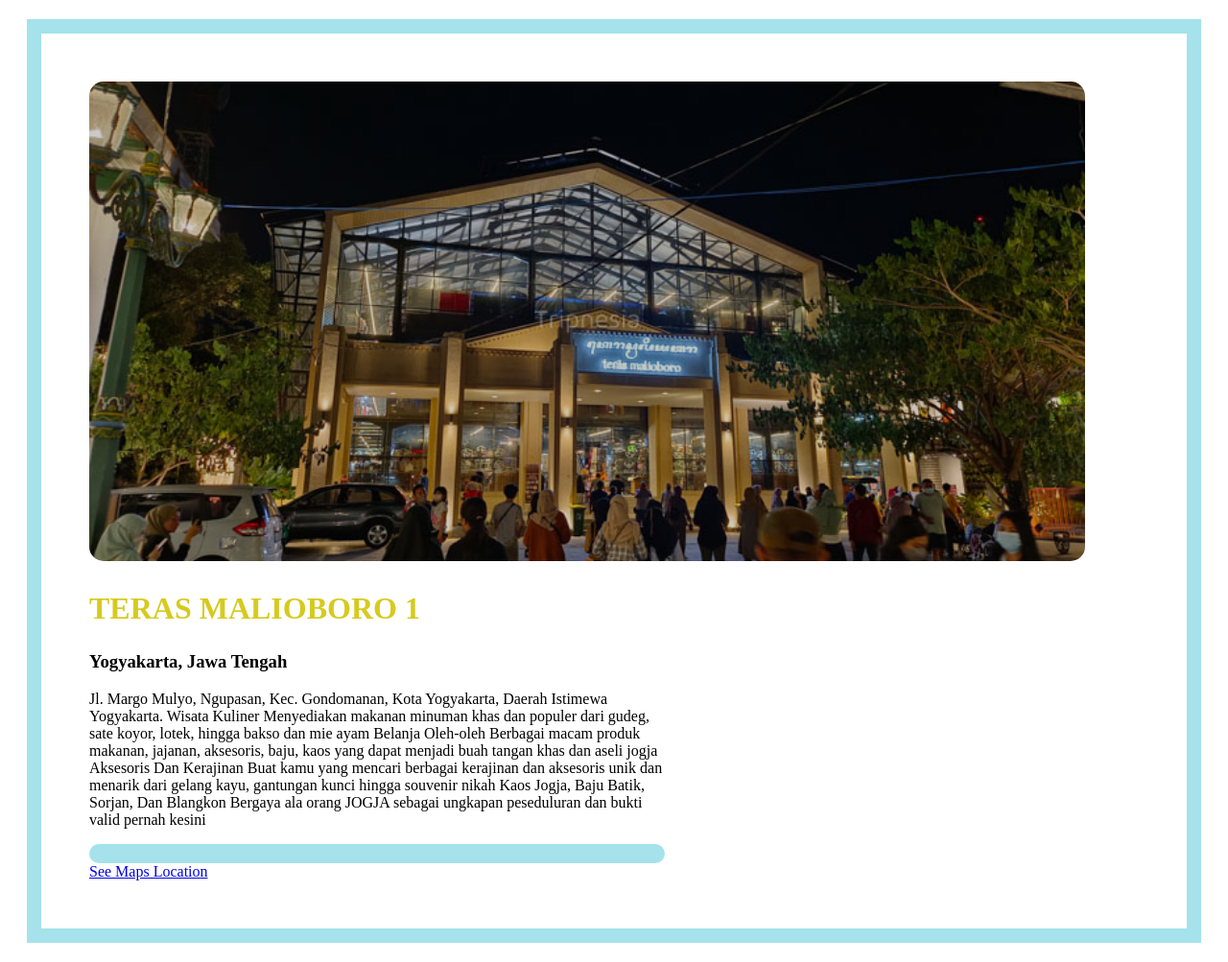
After one commit to hazeltara/My-Travel, a PHP site: page /malioboro1.html in a window 1280 px wide. The commit adds this page. Shown: the whole page at 96% size. Run offline with PHP 8.4, Linux system fonts and the light colour scheme.

Commit message:
ngubah css

```diff
--- a/albe.css
+++ b/albe.css
@@ -477,7 +477,7 @@
 }
 
 .paris{
-    border: 15px solid rgb(235, 185, 165);
+    border: 15px solid rgb(165, 226, 235);
     padding: 50px;
     margin: 20px;
 }
@@ -503,7 +503,7 @@
     color: rgb(214, 202, 31);
 }
 .btn1 {
-    background-color:rgb(214, 127, 105);
+    background-color:rgb(165, 226, 235);
     padding: 10px 20px;
     border-radius: 15px;
 }
--- /dev/null
+++ b/malioboro1.html
@@ -0,0 +1,30 @@
+<!DOCTYPE html>
+<html lang="en">
+<head>
+    <meta charset="UTF-8">
+    <meta name="viewport" content="width=device-width, initial-scale=1.0">
+    <link rel="stylesheet" href="tradisional.css">
+    <title>TERAS MALIOBORO 1</title>
+</head>
+<body>
+    <section class="mali1">
+        <div class="mali1-content">
+        <div class="macol-content">
+        <img src="mali1.jpg">
+        <h2>TERAS MALIOBORO 1</h2>
+        <h3>Yogyakarta, Jawa Tengah</h3>
+        <p>Jl. Margo Mulyo, Ngupasan, Kec. Gondomanan, Kota Yogyakarta, Daerah Istimewa Yogyakarta.
+            Wisata Kuliner
+            Menyediakan makanan minuman khas dan populer dari gudeg, sate koyor, lotek, hingga bakso dan mie ayam
+            Belanja Oleh-oleh
+            Berbagai macam produk makanan, jajanan, aksesoris, baju, kaos yang dapat menjadi buah tangan khas dan aseli jogja
+            Aksesoris Dan Kerajinan
+            Buat kamu yang mencari berbagai kerajinan dan aksesoris unik dan menarik dari gelang kayu, gantungan kunci hingga souvenir nikah
+            Kaos Jogja, Baju Batik, Sorjan, Dan Blangkon
+            Bergaya ala orang JOGJA sebagai ungkapan peseduluran dan bukti valid pernah kesini
+            <div class="btn1"></div>
+        <a href="https://maps.app.goo.gl/a3dyLLcJSpULh7vd7">See Maps Location</a>
+        </div>
+    </section>
+</body>
+</html>
--- /dev/null
+++ b/tradisional.css
@@ -0,0 +1,127 @@
+.senen{
+    border: 15px solid rgb(165, 226, 235);
+    padding: 50px;
+    margin: 20px;
+}
+
+.senen-content{
+    max-width: 600px;
+}
+
+.secol-content img {
+    width: 173%;
+    height: 500px;
+    object-fit: cover;
+    border-radius: 15px;
+    filter: brightness(80%);
+    transition: all .3s cubic-bezier(.495, .05, .55, .95);
+    will-change: filter;
+}
+
+.senen-content h2{
+    position: relative;
+    font-size: 32px;
+    font-weight: 700;
+    color: rgb(214, 202, 31);
+}
+.btn1 {
+    background-color:rgb(165, 226, 235);
+    padding: 10px 20px;
+    border-radius: 15px;
+}
+
+.beringharjo{
+    border: 15px solid rgb(165, 226, 235);
+    padding: 50px;
+    margin: 20px;
+}
+
+.beringharjo-content{
+    max-width: 600px;
+}
+
+.bncol-content img {
+    width: 173%;
+    height: 500px;
+    object-fit: cover;
+    border-radius: 15px;
+    filter: brightness(80%);
+    transition: all .3s cubic-bezier(.495, .05, .55, .95);
+    will-change: filter;
+}
+
+.beringharjo-content h2{
+    position: relative;
+    font-size: 32px;
+    font-weight: 700;
+    color: rgb(214, 202, 31);
+}
+.btn1 {
+    background-color:rgb(165, 226, 235);
+    padding: 10px 20px;
+    border-radius: 15px;
+}
+
+.mali1{
+    border: 15px solid rgb(165, 226, 235);
+    padding: 50px;
+    margin: 20px;
+}
+
+.mali1-content{
+    max-width: 600px;
+}
+
+.macol-content img {
+    width: 173%;
+    height: 500px;
+    object-fit: cover;
+    border-radius: 15px;
+    filter: brightness(80%);
+    transition: all .3s cubic-bezier(.495, .05, .55, .95);
+    will-change: filter;
+}
+
+.mali1-content h2{
+    position: relative;
+    font-size: 32px;
+    font-weight: 700;
+    color: rgb(214, 202, 31);
+}
+.btn1 {
+    background-color:rgb(165, 226, 235);
+    padding: 10px 20px;
+    border-radius: 15px;
+}
+
+.mali2{
+    border: 15px solid rgb(165, 226, 235);
+    padding: 50px;
+    margin: 20px;
+}
+
+.mali2-content{
+    max-width: 600px;
+}
+
+.mlcol-content img {
+    width: 173%;
+    height: 500px;
+    object-fit: cover;
+    border-radius: 15px;
+    filter: brightness(80%);
+    transition: all .3s cubic-bezier(.495, .05, .55, .95);
+    will-change: filter;
+}
+
+.mali2-content h2{
+    position: relative;
+    font-size: 32px;
+    font-weight: 700;
+    color: rgb(214, 202, 31);
+}
+.btn1 {
+    background-color:rgb(165, 226, 235);
+    padding: 10px 20px;
+    border-radius: 15px;
+}
```
Also changed, not shown: belanja.html (+7 -7 lines), beringharjo.html (added, +23 -0 lines), klewer.html (added, +24 -0 lines), malioboro2.html (added, +25 -0 lines), senen.html (added, +23 -0 lines), tanahabang.html (added, +24 -0 lines), beringharjo.jpg (added), klewer.jpg (added), mali1.jpg (added), mali2.jpg (added), pt mali2.jpg (added), 1 other file.
